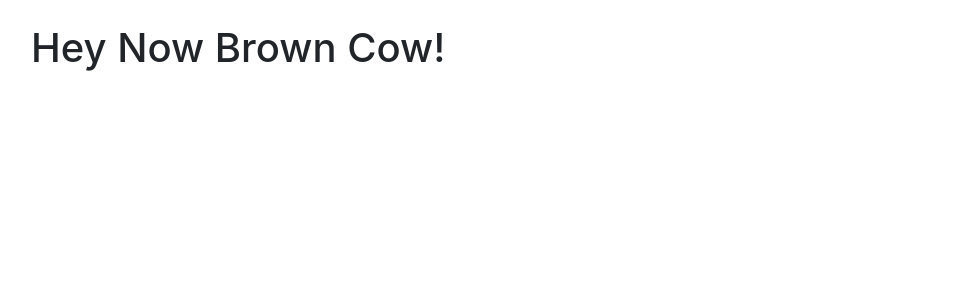
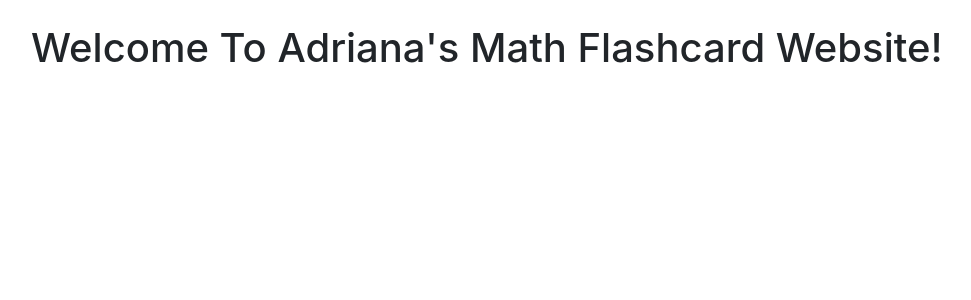
Before and after one commit to turnerlarry/django-flashcards, a Django app: page / in a window 1280 px wide. Shown: the part 56-356 px from the top of the page, without its empty margins (54-1025 px from the left). Run offline with Django 3.2, Linux system fonts and the light colour scheme; some libraries are stand-ins or nearby versions.

Commit message:
tweaked home page

```diff
--- a/website/templates/home.html
+++ b/website/templates/home.html
@@ -1,5 +1,5 @@
 {% extends 'base.html' %}
 
 {% block 'content' %}
-	<h1>Hey Now Brown Cow!</h1>
+	<h1>Welcome To Adriana's Math Flashcard Website!</h1>
 {% endblock %}
```
